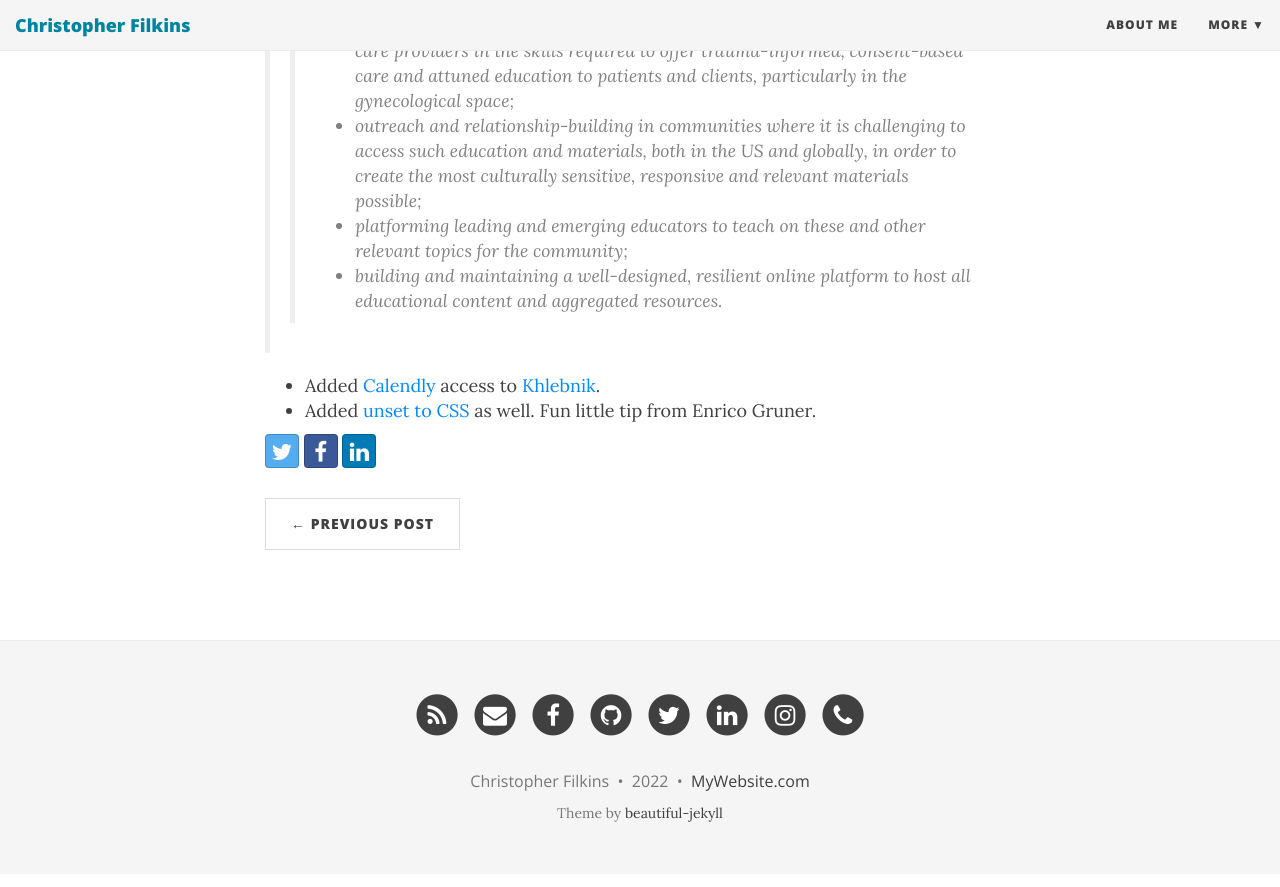
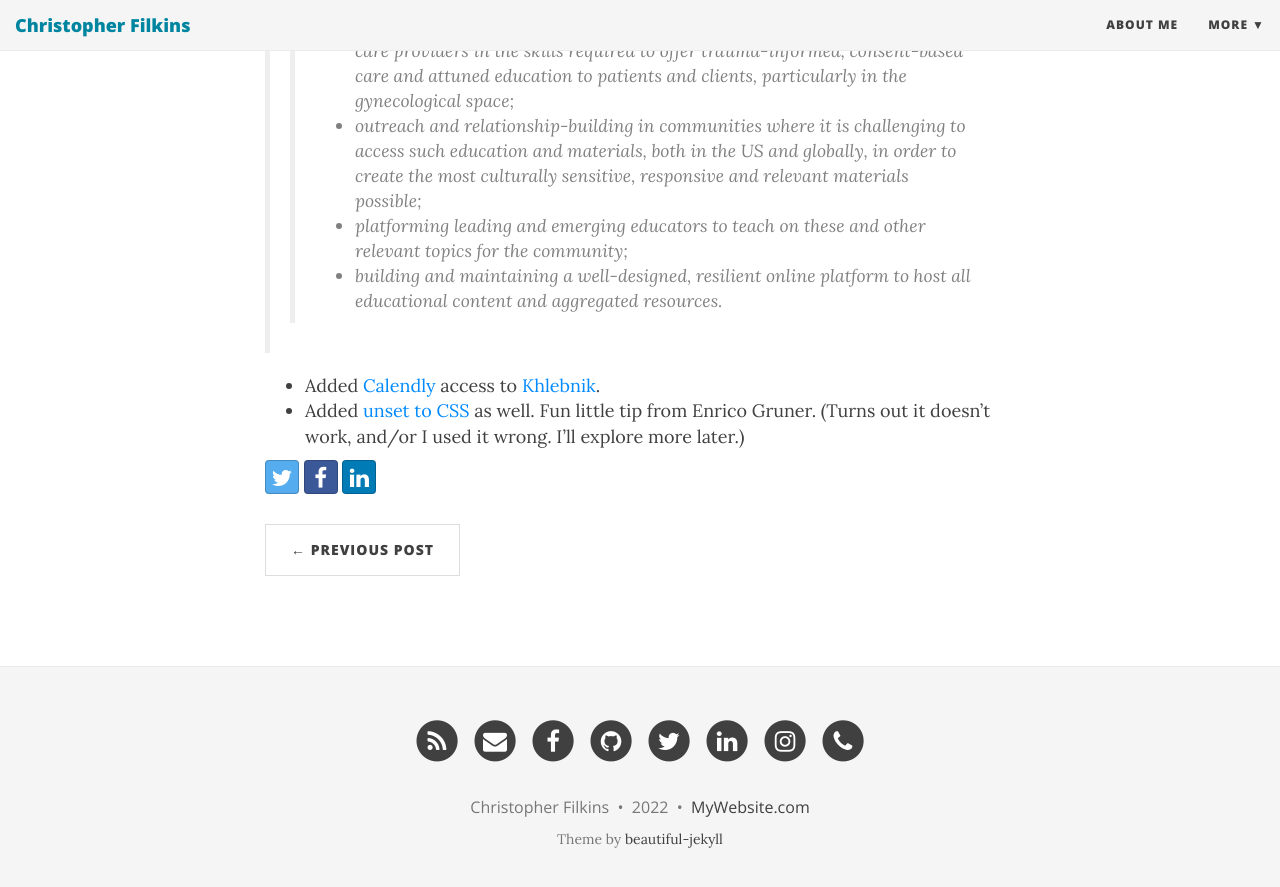
Before and after one commit to filchyboy/filchyboy.github.io, a Jekyll site: the page built from _posts/2022-12-30-CABL-Updates-Figma-And-More.md, in a window 1280 px wide and 900 px high, scrolled down 517 px. Shown: the top 887 px of the window. Built offline with Jekyll 4.4.1, drawn with Linux system fonts in a browser that asks for light colours; nearby versions of some CDN libraries.

Commit message:
Unset doesn't work.

```diff
--- a/_posts/2022-12-30-CABL-Updates-Figma-And-More.md
+++ b/_posts/2022-12-30-CABL-Updates-Figma-And-More.md
@@ -11,4 +11,4 @@
 >> * building and maintaining a well-designed, resilient online platform to host all educational content and aggregated resources.
 
 * Added [Calendly](https://calendly.com/christopher-filkins) access to [Khlebnik](https://khlebnik.com).
-* Added [unset to CSS](https://javascript.plainenglish.io/5-css-tips-that-make-your-life-easier-18ff45d39b8) as well. Fun little tip from Enrico Gruner.
+* Added [unset to CSS](https://javascript.plainenglish.io/5-css-tips-that-make-your-life-easier-18ff45d39b8) as well. Fun little tip from Enrico Gruner. (Turns out it doesn't work, and/or I used it wrong. I'll explore more later.)
```
